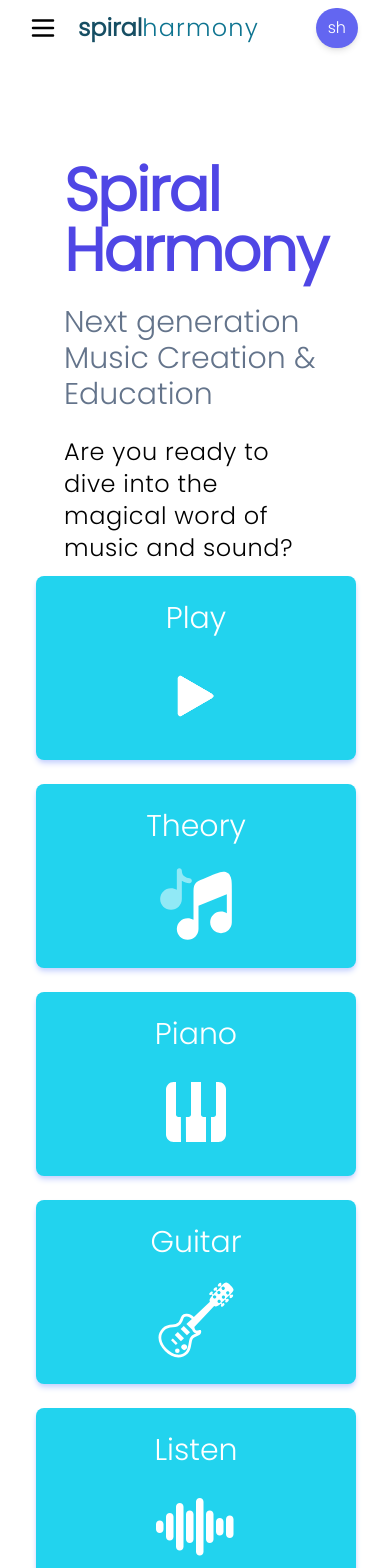
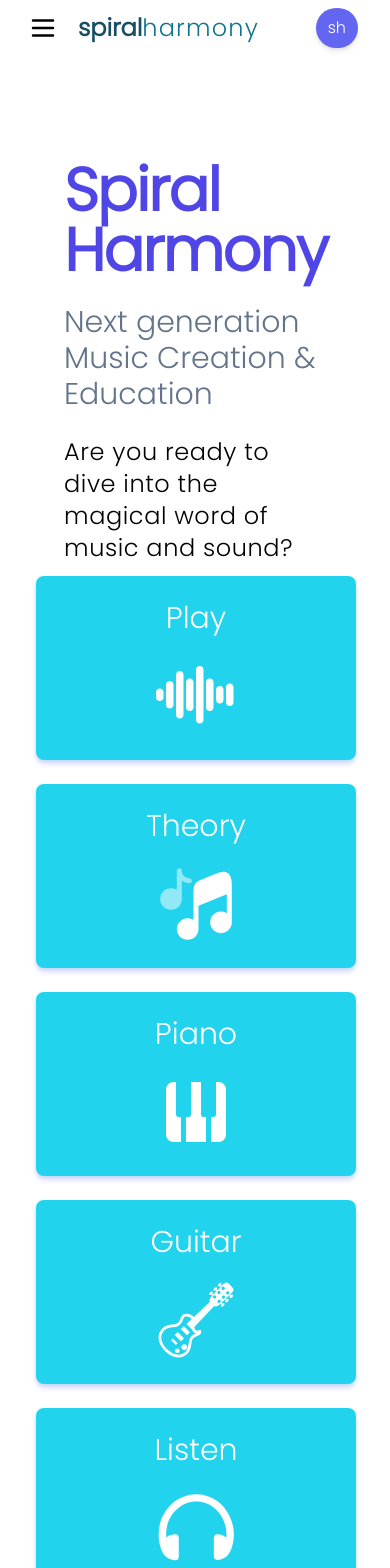
Before and after one commit to Luisantonio88/Spiral, a Next.js app in the folder spiral/: page / in a window 390 px wide. Shown: the top 1568 px of the page. Built offline with nearby package versions, Linux system fonts and the light colour scheme.

Commit message:
headphones

```diff
--- a/spiral/app/page.tsx
+++ b/spiral/app/page.tsx
@@ -24,11 +24,11 @@ export default function Home() {
         </div>
       </div>
       <div className="flex flex-wrap pl-6">
-        <ButtonMain text="Play" icon="play.svg" />
+        <ButtonMain text="Play" icon="listen.svg" />
         <ButtonMain text="Theory" icon="notes.svg" />
         <ButtonMain text="Piano" icon="piano.svg" />
         <ButtonMain text="Guitar" icon="guitar.svg" />
-        <ButtonMain text="Listen" icon="listen.svg" />
+        <ButtonMain text="Listen" icon="headphones.svg" />
         <ButtonMain text="Videos" icon="youtube.svg" />
         <ButtonMain text="Book" icon="book.svg" />
         <ButtonMainIndigo text="Premium" icon="diamond.svg" />
```
Also changed, not shown: spiral/public/headphones.svg (added).
